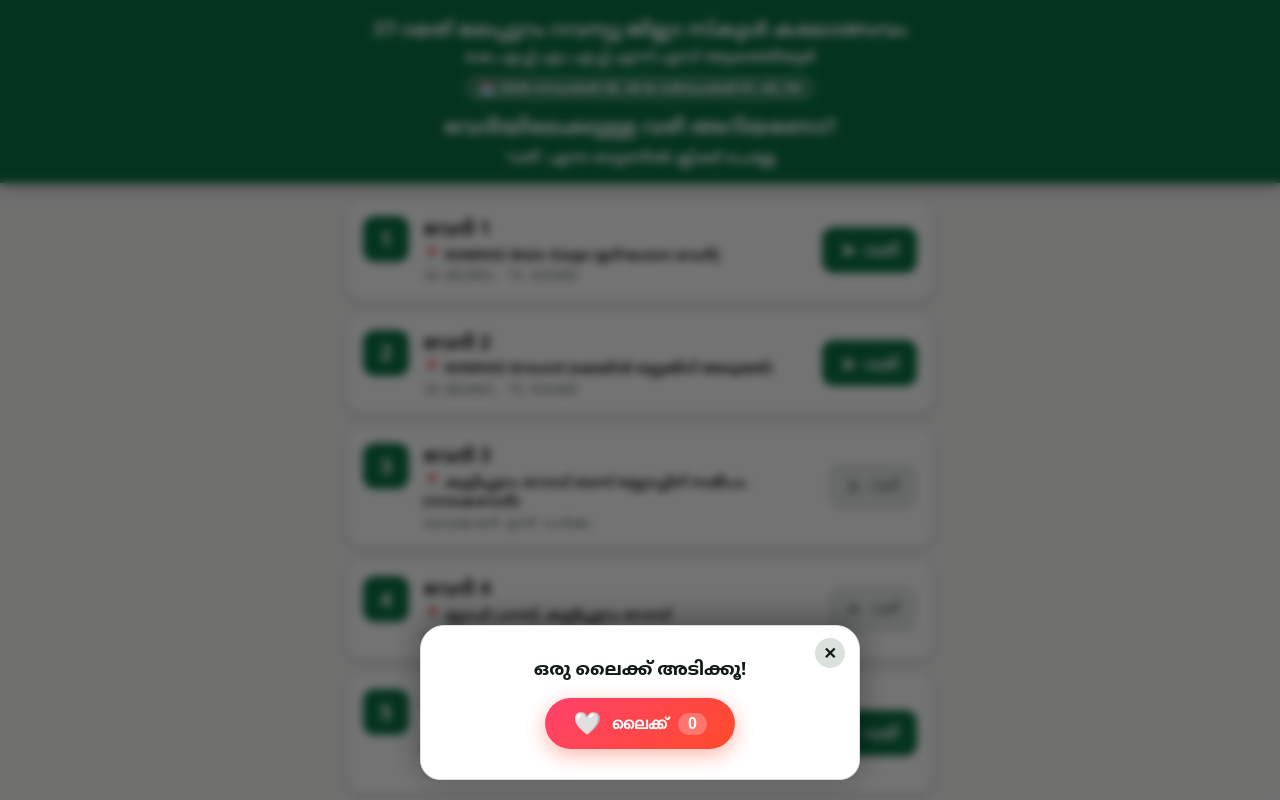
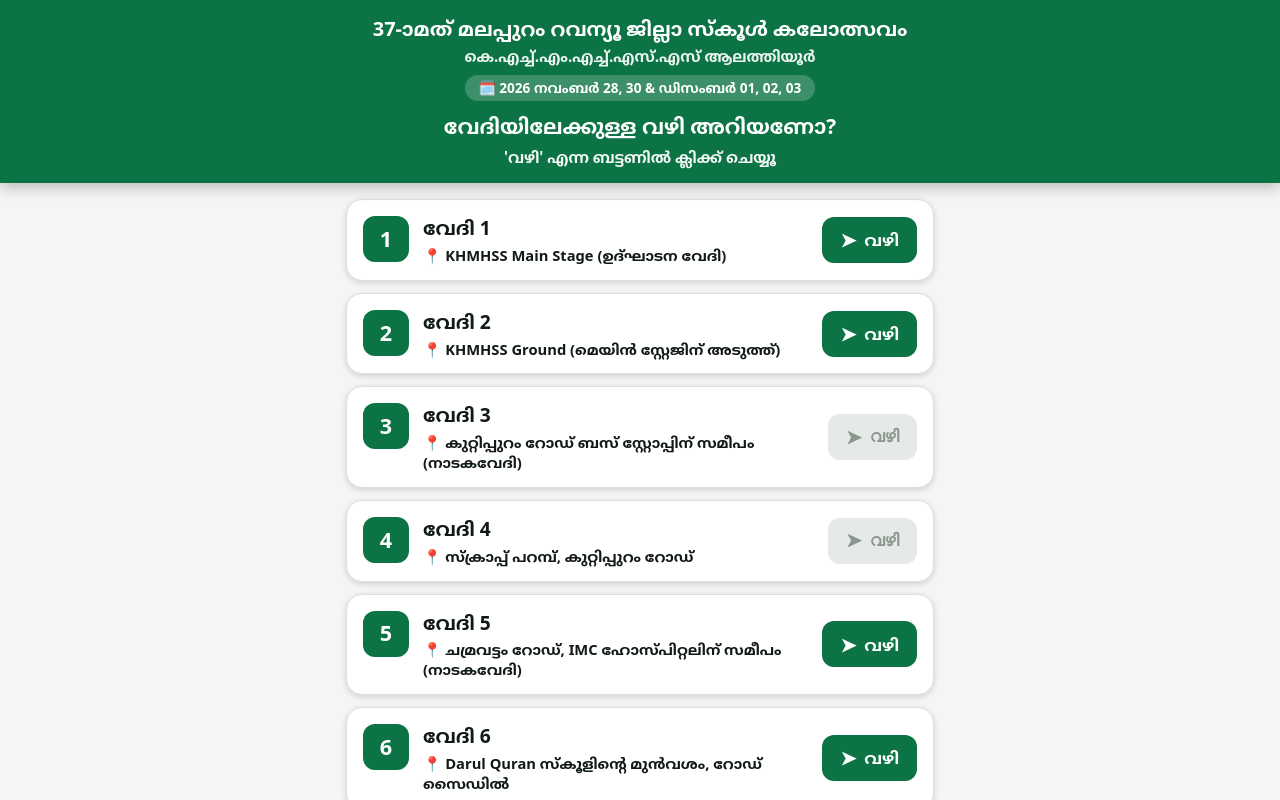
Before and after one commit to Hakku010199/kalolasavam-26, a React (Vite) app: page / in a window 1280 px wide. Shown: the top 800 px of the page. Built offline with nearby package versions, Linux system fonts and the light colour scheme; no server answers; the HTML template or start-up script is replaced by a standard one.

Commit message:
Remove like option, update Stage 4 venue to സ്ക്രാപ്പ് പറമ്പ്, hide raw coordinates in UI

```diff
--- a/src/App.jsx
+++ b/src/App.jsx
@@ -1,6 +1,4 @@
-import { useState, useEffect } from "react";
 import { stagesData } from "./stagesData.js";
-import LikeButton from "./LikeButton.jsx";
 
 function parseDmsPart(str) {
   const m = str.match(/([0-9.]+)[°\s]+([0-9.]+)?['\s]*([0-9.]+)?[\"\s]*([NSEW])/i);
@@ -38,22 +36,6 @@ function getMapLink(stage) {
 }
 
 export default function App() {
-  const [showLikePopup, setShowLikePopup] = useState(false);
-  const [likePopupDismissed, setLikePopupDismissed] = useState(false);
-
-  // Show like popup after 3 seconds on mount (once per session)
-  useEffect(() => {
-    const timer = setTimeout(() => {
-      if (!likePopupDismissed) setShowLikePopup(true);
-    }, 3000);
-    return () => clearTimeout(timer);
-  }, [likePopupDismissed]);
-
-  const closeLikePopup = () => {
-    setShowLikePopup(false);
-    setLikePopupDismissed(true);
-  };
-
   return (
     <>
       <header>
@@ -82,22 +64,32 @@ export default function App() {
                   <div className="vedhi-num">{stage.no}</div>
                   <div className="vedhi-text">
                     <div className="vedhi-name">{stage.name}</div>
-                    {stage.venue && <div className="vedhi-venue">📍 {stage.venue}</div>}
-                    <div className="vedhi-coord">
-                      {stage.coords || "ലൊക്കേഷൻ ഉടൻ ചേർക്കും"}
-                    </div>
+                    {stage.venue && (
+                      <div className="vedhi-venue">📍 {stage.venue}</div>
+                    )}
                   </div>
                 </div>
                 <div className="vedhi-actions">
                   {mapUrl ? (
-                    <a className="arrow-btn" href={mapUrl} target="_blank" rel="noopener noreferrer">
+                    <a
+                      className="arrow-btn"
+                      href={mapUrl}
+                      target="_blank"
+                      rel="noopener noreferrer"
+                      title={`${stage.name} - വഴി കാണുക`}
+                    >
                       <span className="arrow-icon">➤</span>
                       <span>വഴി</span>
                     </a>
                   ) : (
                     <button
                       className="arrow-btn disabled"
-                      onClick={() => alert(`${stage.name} (${stage.venue}) - ലൊക്കേഷൻ ഉടൻ ചേർക്കുന്നതാണ്`)}
+                      onClick={() =>
+                        alert(
+                          `${stage.name} (${stage.venue}) - ലൊക്കേഷൻ ഉടൻ ചേർക്കുന്നതാണ്`
+                        )
+                      }
+                      title="ലൊക്കേഷൻ ഉടൻ ചേർക്കും"
                     >
                       <span className="arrow-icon">➤</span>
                       <span>വഴി</span>
@@ -109,19 +101,6 @@ export default function App() {
           })}
         </div>
       </main>
-
-      {/* Like Popup (appears after 3 seconds) */}
-      {showLikePopup && (
-        <div className="like-popup-backdrop" onClick={closeLikePopup}>
-          <div className="like-popup" onClick={(e) => e.stopPropagation()}>
-            <button className="like-popup-close" onClick={closeLikePopup} aria-label="Close">✕</button>
-            <p className="like-popup-text">ഒരു ലൈക്ക് അടിക്കൂ!</p>
-            <div onClick={closeLikePopup}>
-              <LikeButton itemId="app-likes" />
-            </div>
-          </div>
-        </div>
-      )}
     </>
   );
 }
--- a/src/LikeButton.jsx
+++ /dev/null
@@ -1,116 +0,0 @@
-import { useState, useEffect, useCallback } from "react";
-
-// CounterAPI v2 namespace & key
-// To connect to a live shared cloud counter across all devices:
-// 1. Create a free workspace at https://counterapi.dev (named "kalolsavam26")
-// 2. Any device that clicks will instantly sync to this global counter!
-const NAMESPACE = "kalolsavam26";
-const KEY = "app-likes";
-const API_BASE = `https://api.counterapi.dev/v2/${NAMESPACE}/${KEY}`;
-
-export default function LikeButton({ itemId = "app-likes" }) {
-  const storageKey = `liked_${itemId}`;
-  const localCountKey = `like_count_${itemId}`;
-
-  // Read saved like state and count from localStorage
-  const [liked, setLiked] = useState(() => {
-    try {
-      return localStorage.getItem(storageKey) === "true";
-    } catch {
-      return false;
-    }
-  });
-
-  const [count, setCount] = useState(() => {
-    try {
-      const saved = localStorage.getItem(localCountKey);
-      return saved !== null ? parseInt(saved, 10) : 0;
-    } catch {
-      return 0;
-    }
-  });
-
-  const [loading, setLoading] = useState(false);
-  const [popping, setPopping] = useState(false);
-
-  // Fetch current global count on mount
-  useEffect(() => {
-    let isMounted = true;
-    fetch(API_BASE)
-      .then((r) => (r.ok ? r.json() : Promise.reject()))
-      .then((d) => {
-        if (!isMounted) return;
-        const val = d?.count ?? d?.value ?? d?.hits;
-        if (typeof val === "number") {
-          setCount(val);
-          try {
-            localStorage.setItem(localCountKey, String(val));
-          } catch {}
-        }
-      })
-      .catch(() => {
-        // If CounterAPI workspace is not yet initialized, gracefully keep local count (starts at 0)
-      });
-
-    return () => {
-      isMounted = false;
-    };
-  }, [localCountKey]);
-
-  const handleClick = useCallback(async () => {
-    if (loading) return;
-
-    const willLike = !liked;
-    const nextCount = Math.max(0, count + (willLike ? 1 : -1));
-
-    // Optimistic UI update
-    setLiked(willLike);
-    setCount(nextCount);
-    setPopping(true);
-    setTimeout(() => setPopping(false), 320);
-
-    try {
-      localStorage.setItem(storageKey, String(willLike));
-      localStorage.setItem(localCountKey, String(nextCount));
-    } catch {}
-
-    setLoading(true);
-
-    try {
-      const endpoint = willLike ? "up" : "down";
-      const res = await fetch(`${API_BASE}/${endpoint}`);
-      if (res.ok) {
-        const data = await res.json();
-        const serverCount = data?.count ?? data?.value ?? data?.hits;
-        if (typeof serverCount === "number") {
-          setCount(serverCount);
-          try {
-            localStorage.setItem(localCountKey, String(serverCount));
-          } catch {}
-        }
-      }
-    } catch {
-      // Keep optimistic count even if offline
-    } finally {
-      setLoading(false);
-    }
-  }, [liked, count, loading, storageKey, localCountKey]);
-
-  return (
-    <div className="lb-wrapper">
-      <button
-        className={`lb-btn${liked ? " lb-liked" : ""}${popping ? " lb-popping" : ""}`}
-        onClick={handleClick}
-        disabled={loading}
-        aria-label={liked ? "Unlike" : "Like"}
-        aria-pressed={liked}
-      >
-        <span className="lb-heart" aria-hidden="true">
-          {liked ? "❤️" : "🤍"}
-        </span>
-        <span className="lb-label">{liked ? "ലൈക്ക് ചെയ്തു" : "ലൈക്ക്"}</span>
-        <span className="lb-count">{count.toLocaleString()}</span>
-      </button>
-    </div>
-  );
-}
--- a/src/index.css
+++ b/src/index.css
@@ -25,7 +25,9 @@
   }
 }
 
-* { box-sizing: border-box; }
+* {
+  box-sizing: border-box;
+}
 
 body {
   margin: 0;
@@ -43,121 +45,170 @@ header {
   background: var(--brand);
   color: var(--brandink);
   padding: 16px 20px 14px;
-  box-shadow: 0 4px 14px rgba(0,0,0,.25);
+  box-shadow: 0 4px 14px rgba(0, 0, 0, 0.25);
   text-align: center;
 }
-.festival-header { display: flex; flex-direction: column; align-items: center; gap: 3px; margin-bottom: 8px; }
-.festival-badge  { font-size: 1.25rem; font-weight: 900; line-height: 1.3; }
-.venue-badge     { font-size: .95rem; font-weight: 700; opacity: .92; }
-.date-badge      { font-size: .85rem; font-weight: 700; background: rgba(255,255,255,.2); padding: 3px 14px; border-radius: 20px; margin-top: 4px; }
-h1  { margin: 10px 0 0; font-size: 1.3rem; font-weight: 800; }
-.subtitle { margin: 4px 0 0; font-size: .95rem; font-weight: 600; opacity: .95; }
+
+.festival-header {
+  display: flex;
+  flex-direction: column;
+  align-items: center;
+  gap: 3px;
+  margin-bottom: 8px;
+}
+
+.festival-badge {
+  font-size: 1.25rem;
+  font-weight: 900;
+  line-height: 1.3;
+}
+
+.venue-badge {
+  font-size: 0.95rem;
+  font-weight: 700;
+  opacity: 0.92;
+}
+
+.date-badge {
+  font-size: 0.85rem;
+  font-weight: 700;
+  background: rgba(255, 255, 255, 0.2);
+  padding: 3px 14px;
+  border-radius: 20px;
+  margin-top: 4px;
+}
+
+h1 {
+  margin: 10px 0 0;
+  font-size: 1.3rem;
+  font-weight: 800;
+}
+
+.subtitle {
+  margin: 4px 0 0;
+  font-size: 0.95rem;
+  font-weight: 600;
+  opacity: 0.95;
+}
 
 /* ═══════════════ MAIN / STAGE LIST ═══════════════ */
-main { max-width: 620px; margin: 0 auto; padding: 16px 16px 60px; }
-.stages-list { display: flex; flex-direction: column; gap: 12px; }
+main {
+  max-width: 620px;
+  margin: 0 auto;
+  padding: 16px 16px 60px;
+}
+
+.stages-list {
+  display: flex;
+  flex-direction: column;
+  gap: 12px;
+}
 
 .vedhi-card {
-  display: flex; align-items: center; justify-content: space-between;
-  background: var(--card); border: 1.5px solid var(--line);
-  border-radius: 16px; padding: 14px 16px; gap: 12px;
-  box-shadow: 0 2px 6px rgba(0,0,0,.15);
-  transition: transform .15s ease, border-color .15s ease, box-shadow .15s ease;
+  display: flex;
+  align-items: center;
+  justify-content: space-between;
+  background: var(--card);
+  border: 1.5px solid var(--line);
+  border-radius: 16px;
+  padding: 14px 16px;
+  gap: 12px;
+  box-shadow: 0 2px 6px rgba(0, 0, 0, 0.15);
+  transition: transform 0.15s ease, border-color 0.15s ease, box-shadow 0.15s ease;
 }
-.vedhi-card:hover { border-color: var(--brand); box-shadow: 0 4px 14px rgba(0,0,0,.25); transform: translateY(-1px); }
 
-.vedhi-main { display: flex; align-items: flex-start; gap: 14px; flex: 1; min-width: 0; }
-.vedhi-num  {
-  width: 46px; height: 46px; border-radius: 12px;
-  background: var(--brand); color: var(--brandink);
-  display: flex; align-items: center; justify-content: center;
-  font-size: 1.35rem; font-weight: 900; flex-shrink: 0; margin-top: 2px;
+.vedhi-card:hover {
+  border-color: var(--brand);
+  box-shadow: 0 4px 14px rgba(0, 0, 0, 0.25);
+  transform: translateY(-1px);
 }
-.vedhi-text  { display: flex; flex-direction: column; min-width: 0; gap: 2px; }
-.vedhi-name  { font-size: 1.2rem; font-weight: 800; white-space: nowrap; overflow: hidden; text-overflow: ellipsis; }
-.vedhi-venue { font-size: .9rem; font-weight: 600; line-height: 1.35; }
-.vedhi-coord { font-size: .8rem; color: var(--mute); font-family: ui-monospace, Consolas, monospace; white-space: nowrap; overflow: hidden; text-overflow: ellipsis; }
-.vedhi-actions { display: flex; align-items: center; flex-shrink: 0; }
+
+.vedhi-main {
+  display: flex;
+  align-items: flex-start;
+  gap: 14px;
+  flex: 1;
+  min-width: 0;
+}
+
+.vedhi-num {
+  width: 46px;
+  height: 46px;
+  border-radius: 12px;
+  background: var(--brand);
+  color: var(--brandink);
+  display: flex;
+  align-items: center;
+  justify-content: center;
+  font-size: 1.35rem;
+  font-weight: 900;
+  flex-shrink: 0;
+  margin-top: 2px;
+}
+
+.vedhi-text {
+  display: flex;
+  flex-direction: column;
+  min-width: 0;
+  gap: 3px;
+}
+
+.vedhi-name {
+  font-size: 1.2rem;
+  font-weight: 800;
+  white-space: nowrap;
+  overflow: hidden;
+  text-overflow: ellipsis;
+}
+
+.vedhi-venue {
+  font-size: 0.92rem;
+  font-weight: 600;
+  line-height: 1.35;
+  color: var(--ink);
+}
+
+.vedhi-actions {
+  display: flex;
+  align-items: center;
+  flex-shrink: 0;
+}
 
 .arrow-btn {
-  display: inline-flex; align-items: center; justify-content: center; gap: 8px;
-  padding: 0 18px; min-height: 46px; border-radius: 12px;
-  background: var(--brand); color: var(--brandink);
-  font-size: 1.05rem; font-weight: 800; text-decoration: none;
-  border: 0; cursor: pointer; white-space: nowrap;
-  transition: transform .15s ease, background-color .15s ease;
-}
-.arrow-btn:hover { background: var(--brand-hover); transform: scale(1.03); }
-.arrow-btn.disabled { background: var(--line); color: var(--mute); opacity: .7; }
-.arrow-btn.disabled:hover { transform: none; }
-.arrow-icon { font-size: 1.2rem; line-height: 1; }
-
-/* ═══════════════ LIKE BUTTON ═══════════════ */
-.lb-wrapper { position: relative; display: inline-flex; align-items: center; justify-content: center; }
-
-.lb-btn {
-  display: inline-flex; align-items: center; gap: 10px;
-  padding: 12px 28px; border-radius: 30px; border: none; cursor: pointer;
-  background: linear-gradient(135deg, #ff416c, #ff4b2b);
-  color: #fff; font-size: 1.15rem; font-weight: 800;
-  box-shadow: 0 6px 20px rgba(255,75,43,.4);
-  user-select: none; -webkit-tap-highlight-color: transparent;
-  transition: transform .15s ease, box-shadow .15s ease;
-}
-.lb-btn:disabled { opacity: .75; cursor: wait; }
-.lb-btn:hover:not(:disabled) { transform: translateY(-2px); box-shadow: 0 8px 26px rgba(255,75,43,.55); }
-.lb-btn.lb-liked { background: linear-gradient(135deg, #e91e63, #c2185b); }
-
-.lb-btn.lb-popping { animation: lbPop .32s cubic-bezier(.175,.885,.32,1.275); }
-@keyframes lbPop {
-  0%   { transform: scale(1); }
-  35%  { transform: scale(1.3) rotate(-5deg); }
-  70%  { transform: scale(.9) rotate(3deg); }
-  100% { transform: scale(1); }
+  display: inline-flex;
+  align-items: center;
+  justify-content: center;
+  gap: 8px;
+  padding: 0 18px;
+  min-height: 46px;
+  border-radius: 12px;
+  background: var(--brand);
+  color: var(--brandink);
+  font-size: 1.05rem;
+  font-weight: 800;
+  text-decoration: none;
+  border: 0;
+  cursor: pointer;
+  white-space: nowrap;
+  transition: transform 0.15s ease, background-color 0.15s ease;
 }
 
-.lb-heart { font-size: 1.4rem; display: inline-block; transition: transform .2s ease; }
-.lb-btn:hover .lb-heart { transform: scale(1.2); }
-.lb-label { font-size: 1rem; }
-.lb-count { background: rgba(255,255,255,.25); padding: 2px 10px; border-radius: 14px; font-size: 1rem; }
+.arrow-btn:hover {
+  background: var(--brand-hover);
+  transform: scale(1.03);
+}
 
-/* ═══════════════ LIKE POPUP ═══════════════ */
-.like-popup-backdrop {
-  position: fixed; inset: 0; z-index: 300;
-  background: rgba(0,0,0,.55); backdrop-filter: blur(4px);
-  display: flex; align-items: flex-end; justify-content: center;
-  padding-bottom: env(safe-area-inset-bottom, 20px);
-  animation: fadeIn .3s ease;
+.arrow-btn.disabled {
+  background: var(--line);
+  color: var(--mute);
+  opacity: 0.7;
 }
-@keyframes fadeIn { from { opacity: 0; } to { opacity: 1; } }
 
-.like-popup {
-  position: relative;
-  background: var(--card); border: 1.5px solid var(--line);
-  border-radius: 24px 24px 20px 20px;
-  padding: 28px 32px 30px;
-  margin: 0 16px 20px;
-  width: 100%; max-width: 440px;
-  display: flex; flex-direction: column; align-items: center; gap: 16px;
-  text-align: center;
-  box-shadow: 0 -6px 32px rgba(0,0,0,.35);
-  animation: slideUp .35s cubic-bezier(.215,.61,.355,1);
+.arrow-btn.disabled:hover {
+  transform: none;
 }
-@keyframes slideUp { from { transform: translateY(60px); opacity: 0; } to { transform: translateY(0); opacity: 1; } }
 
-.like-popup-close {
-  position: absolute; top: 12px; right: 14px;
-  background: var(--line); color: var(--ink); border: none;
-  border-radius: 50%; width: 30px; height: 30px;
-  font-size: 1rem; font-weight: 900; cursor: pointer;
-  display: flex; align-items: center; justify-content: center;
-  transition: background .15s ease;
+.arrow-icon {
+  font-size: 1.2rem;
+  line-height: 1;
 }
-.like-popup-close:hover { background: var(--mute); }
-
-.like-popup-text {
-  margin: 0;
-  font-size: 1.15rem;
-  font-weight: 800;
-  color: var(--ink);
-}
--- a/src/stagesData.js
+++ b/src/stagesData.js
@@ -36,7 +36,7 @@ export const stagesData = [
   {
     no: 4,
     name: "വേദി 4",
-    venue: "സ്റ്റാഫ് പറമ്പ്, കുറ്റിപ്പുറം റോഡ്",
+    venue: "സ്ക്രാപ്പ് പറമ്പ്, കുറ്റിപ്പുറം റോഡ്",
     size: "20×20",
     coords: "",
     lat: null,
```
